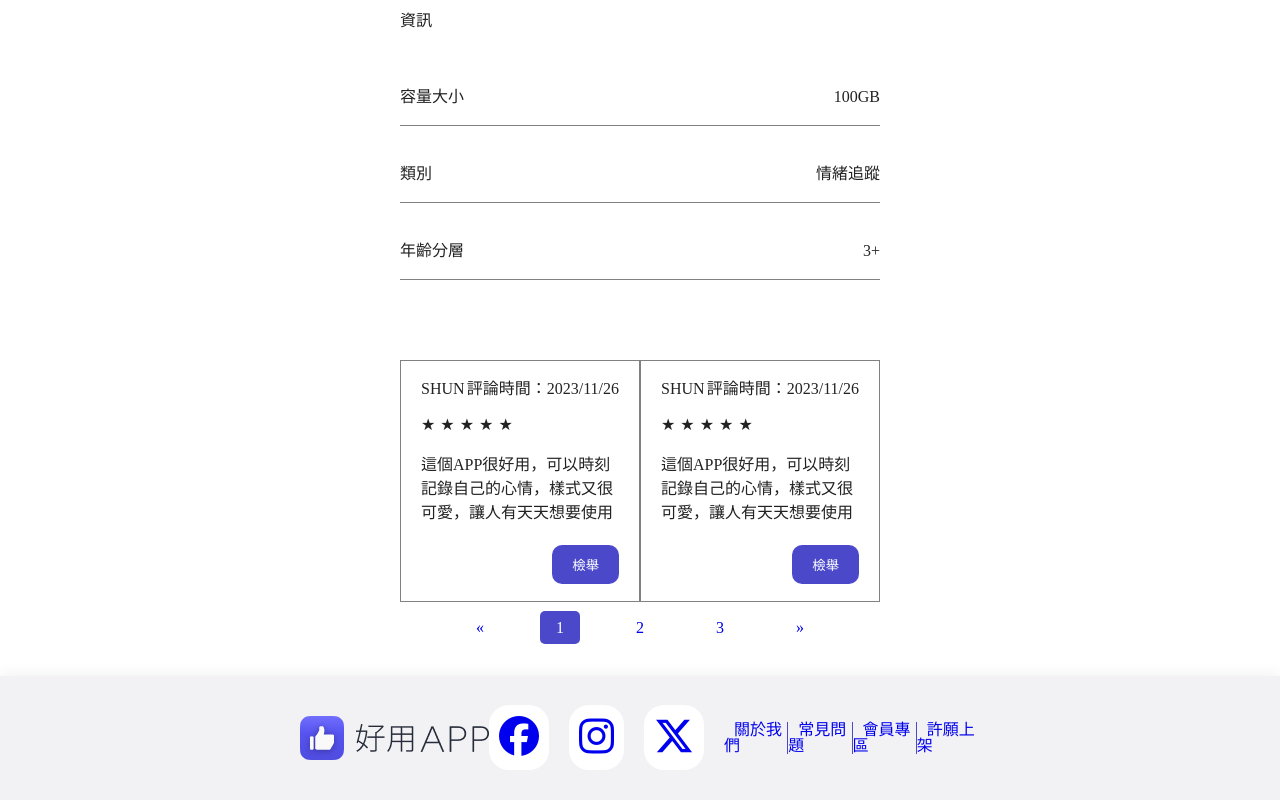
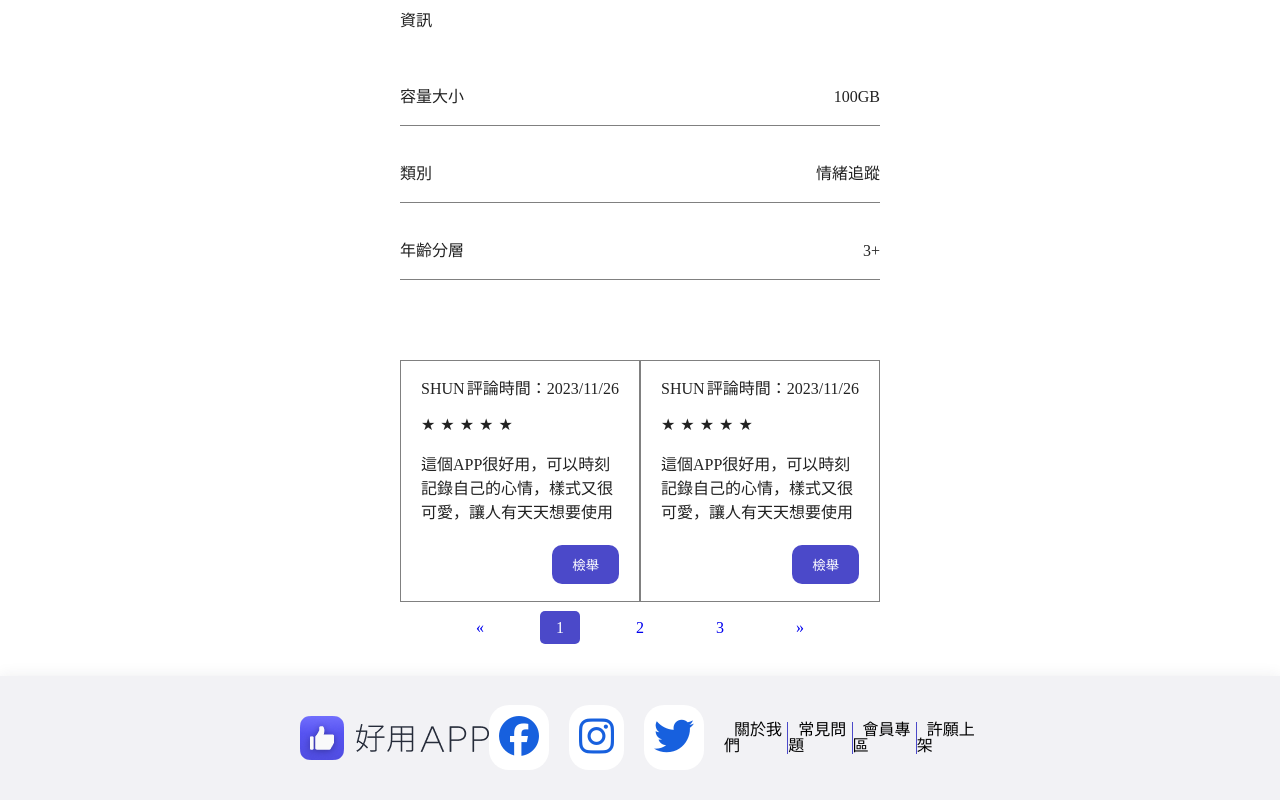
Before and after one commit to 0130Shun/GoodAPP, a website: page appIntroductionPage-1-6.html in a window 1280 px wide. Shown: the part 462-1262 px from the top of the page. Drawn offline with Linux system fonts and the light colour scheme.

Commit message:
修改footer樣式

```diff
--- a/CSS/appIntroductionPage-1-6.css
+++ b/CSS/appIntroductionPage-1-6.css
@@ -33,6 +33,7 @@
     color: black;
 }/*  */
 .line{
+
     border-left: 1px solid rgba(75, 73, 201, 1);
 }
 .header ul li .registerBtn{
@@ -266,9 +267,11 @@
 .footerMenu{
     display: flex;
     align-items: center;
+
 }
 .footer .footerMenu li a{
     padding: 10px 10px;
+    color: black;
 }
 .footerLine{
     border-left: 1px solid rgba(75, 73, 201, 1);
@@ -384,3 +387,7 @@ body{
 .lineList a{
     color: #008900;
 }
+
+.facebook,.instagram,.twitter{
+    color: #1760de;
+}
--- a/appIntroductionPage-1-6.html
+++ b/appIntroductionPage-1-6.html
@@ -158,7 +158,7 @@
             <ul class="footerIcon">
                 <li><a href="#" class="facebook"><i class="fa-brands fa-facebook"></i></a></li>
                 <li><a href="#" class="instagram"><i class="fa-brands fa-instagram"></i></a></li>
-                <li><a href="#" class="twitter"><i class="fa-brands fa-x-twitter"></i></a></li>
+                <li><a href="#" class="twitter"><i class="fa-brands fa-twitter"></i></a></li>
             </ul>
             <ul class="footerMenu">
                 <li><a href="https://ltwang0618.github.io/1121207/aboutus1-7test.html">關於我們</a></li>
```
